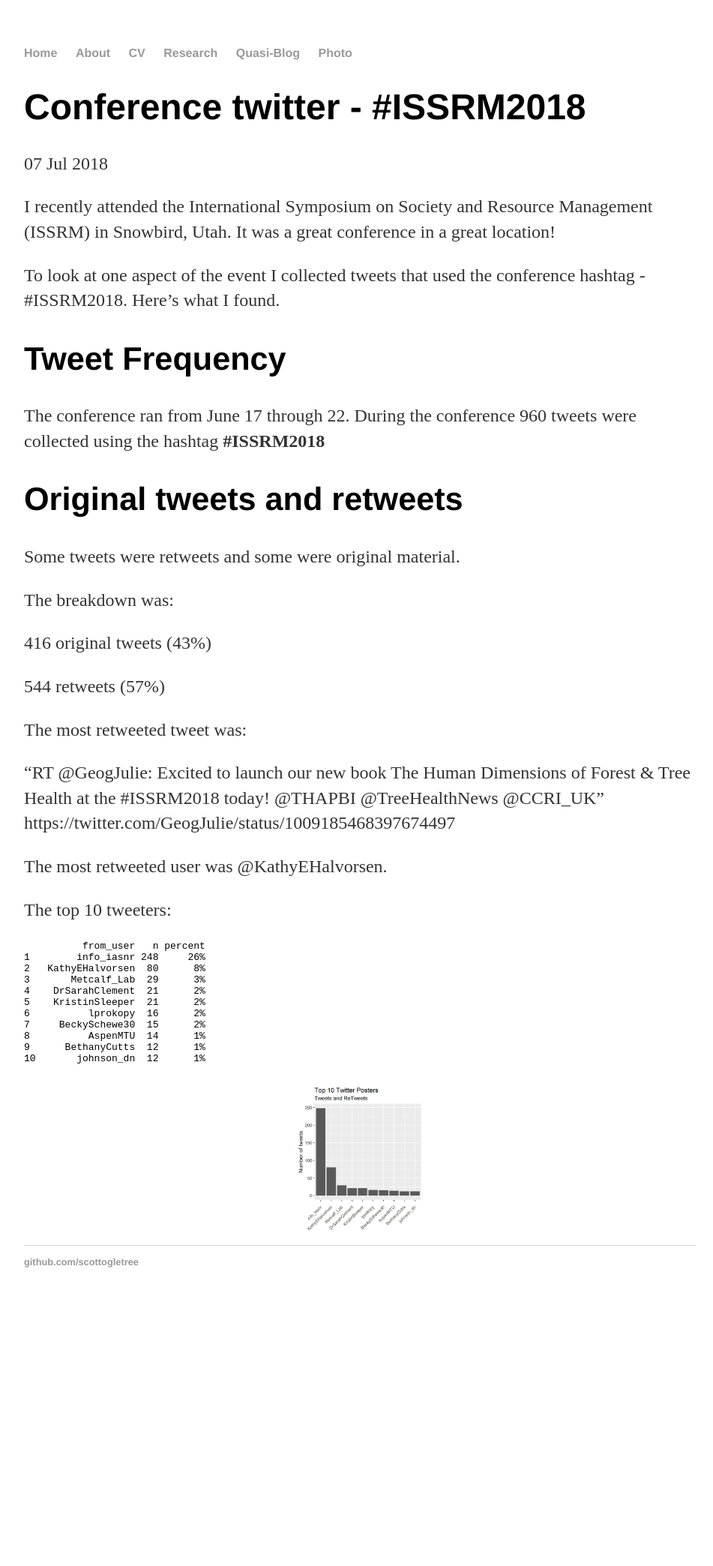
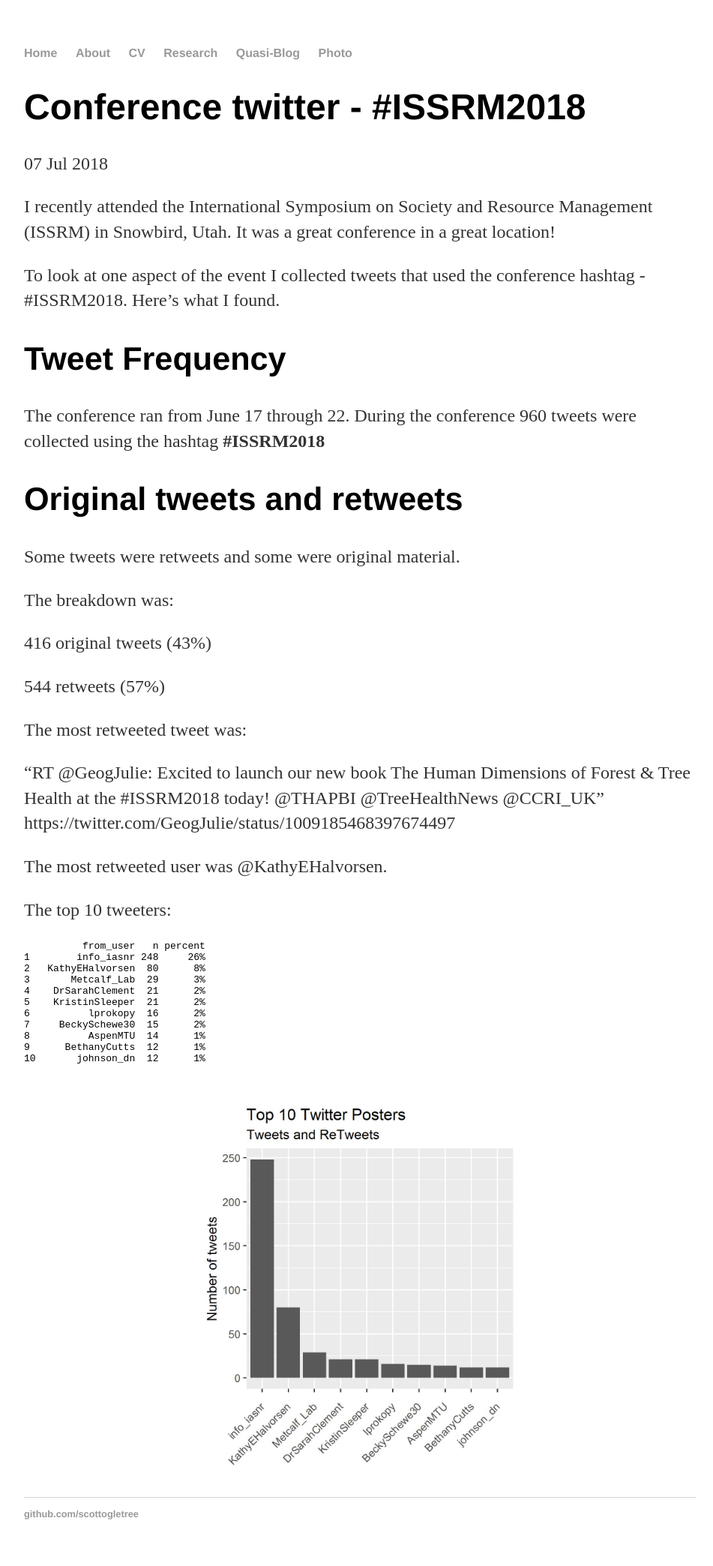
Before and after one commit to scottogletree/ogletrees.github.io, a Jekyll site: the page built from _posts/2018-07-07-ISSRM-twitter.md, in a window 1280 px wide. Shown: the whole page at 75% size, without its empty margins (160-1111 px from the left). Built offline with Jekyll 4.4.1, drawn with Linux system fonts in a browser that asks for light colours; before the commit the page ends 1752 px from its top, so only the background shows below that.

Commit message:
Update 2018-07-07-ISSRM-twitter.md

```diff
--- a/_posts/2018-07-07-ISSRM-twitter.md
+++ b/_posts/2018-07-07-ISSRM-twitter.md
@@ -43,4 +43,4 @@
     9      BethanyCutts  12      1%
     10       johnson_dn  12      1%
 
-<div style="text-align: center;"><img src="/assests/ISSRM_users.jpg" alt="Drawing" style="width: 200px;"/></div>
+<div style="text-align: center;"><img src="/assests/ISSRM_users.jpg" alt="Drawing" style="width: 500px;"/></div>
```
